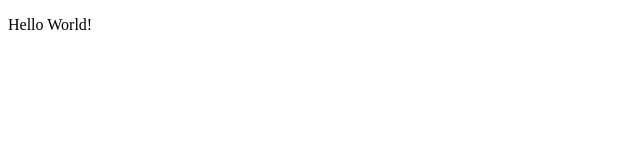
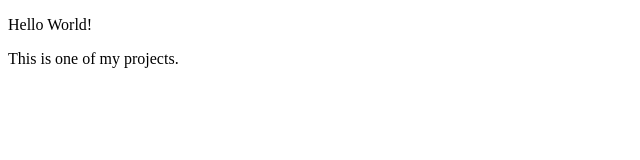
Before and after one commit to aesmith573/Portfolio, a React (Vite) app: page / in a window 1280 px wide. Shown: the top 160 px of the page, without its empty margins (0-640 px from the left). Built offline with nearby package versions, Linux system fonts and the light colour scheme.

Commit message:
Create Project component.

```diff
--- a/src/App.jsx
+++ b/src/App.jsx
@@ -1,3 +1,4 @@
+import Project from './components/Project.jsx';
 
 function App() {
 
@@ -5,6 +6,7 @@ function App() {
     <>
       <p>
         Hello World!
+        <Project/>
       </p>
     </>
   )
--- /dev/null
+++ b/src/components/Project.jsx
@@ -0,0 +1,8 @@
+
+function Project() {
+  return(<>
+    <p>This is one of my projects.</p>
+  </>);
+}
+
+export default Project;
```
